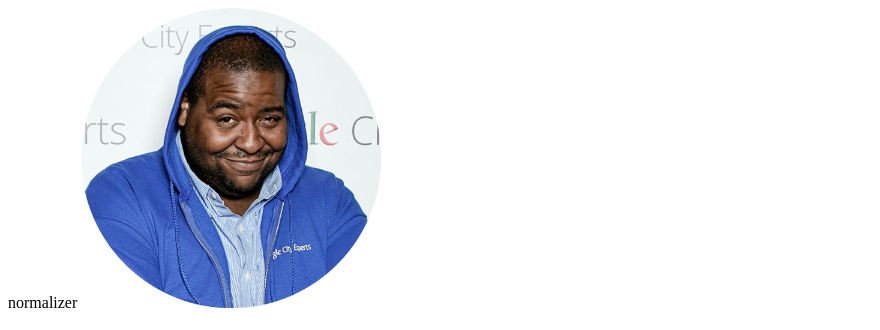
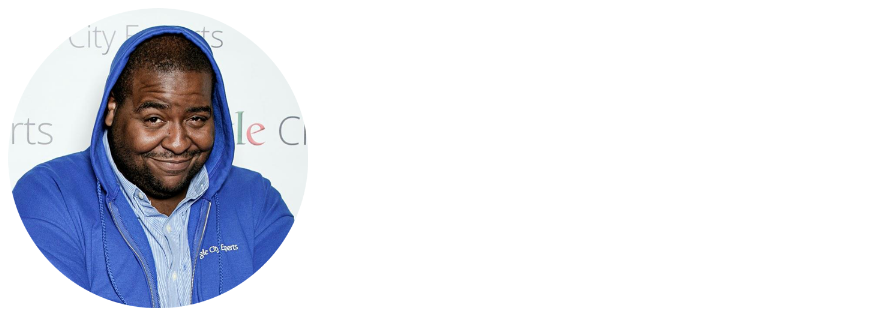
Before and after one commit to JTerrellAllen/jterrellallen.github.io, a plain HTML site: page index.html in a window 1280 px wide. Shown: the top 330 px of the page, without its empty margins (0-880 px from the left). Drawn offline with Linux system fonts and the light colour scheme; files that its build step writes are made by us from their sources.

Commit message:
Update index page

```diff
--- a/index.html
+++ b/index.html
@@ -2,7 +2,6 @@
 <html lang="en">
 <head>
   <link rel="stylesheet" href="style.css" type="text/css">
-  normalizer
   <meta charset="UTF-8">
   <title>J. Terrell Allen</title>
 </head>
```
